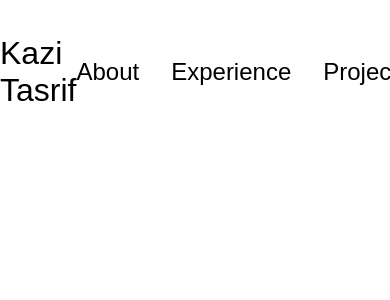
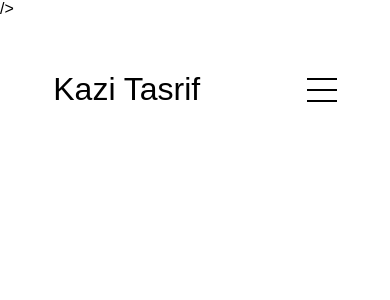
Before and after one commit to kaizen2112/My-Portfolio-101, a PHP site: page / in a window 390 px wide; the page is wider, and only the part inside the window is pictured. Shown: the top 300 px of that part. Run offline with PHP 8.4, Linux system fonts and the light colour scheme.

Commit message:
"Media Query Responsiveness, initial Navigation added"

```diff
--- a/index.html
+++ b/index.html
@@ -1,31 +1,35 @@
 <!DOCTYPE html>
 <html lang="en">
 <head>
-    <meta charset="UTF-8">
-    <meta name="viewport" content="width=device-width, initial-scale=1.0">
+    <meta charset="UTF-8" />
+    <meta name="viewport" content="width=device-width, initial-scale=1.0"/>
     <title>Document</title>
     <link rel="stylesheet" href="style.css" />
-    <link rel="stylesheet" href="mediaqueries.css" />
+    <link rel="stylesheet" href="mediaqueries.css"/>
+    <script src="script.js"></script>
+    />
 
 </head>
 <body>
+     <!-- Navigation bar for desktop -->
     <nav id="desktop-nav">
         <div class="logo">Kazi Tasrif</div>
         <div>
-            <ul class="nav-link">
+            <ul class="nav-links">
                 <li><a href="#about">About</a></li>
                 <li><a href="#experience">Experience</a></li>
                 <li><a href="#projects">Projects</a></li>
                 <li><a href="#contact">Contact</a></li>
-
             </ul>
         </div>
     </nav>
 
+      <!-- Navigation for mobile phones -->
     <nav id="hamburger-nav">
         <div class="logo">Kazi Tasrif</div>
+
         <div class="hamburger-menu">
-          <div class="hamburger-icon" onclick="toggleMenu()">
+          <div class="hamburger-icon" onclick="toggleMenu()" >
             <span></span>
             <span></span>
             <span></span>
@@ -37,7 +41,17 @@
             <li><a href="#contact" onclick="toggleMenu()">Contact</a></li>
           </div>
         </div>
-      </nav>
+    </nav>
+
+    <!-- <script>
+      function toggleMenu() {
+          const menu = document.querySelector(".menu-links");
+          const icon = document.querySelector(".hamburger-icon");
+
+          menu.classList.toggle("open");
+          icon.classList.toggle("open");
+      }
+  </script> -->
 
 </body>
 </html>
--- a/mediaqueries.css
+++ b/mediaqueries.css
@@ -0,0 +1,8 @@
+@media screen and (max-width: 1200px) {
+    #desktop-nav {
+        display: none;
+    }
+    #hamburger-nav {
+        display: flex;
+    }
+}
--- a/script.js
+++ b/script.js
@@ -0,0 +1,9 @@
+function toggleMenu() {
+    const menu = document.querySelector(".menu-links");
+    const icon = document.querySelector(".hamburger-icon");
+
+    menu.classList.toggle("open");
+    icon.classList.toggle("open");
+
+
+}
--- a/style.css
+++ b/style.css
@@ -27,7 +27,7 @@ a,
 
 /* Desktop Nav */
 nav,
-.nav-link {
+.nav-links {
     display: flex;
 }
 
@@ -35,12 +35,14 @@ nav {
     justify-content: space-around;
     align-items: center;
     height: 17vh;
+    /* display: flex; */
 }
 
-.nav-link {
+.nav-links {
     gap: 2rem;
     list-style: none;
     font-size: 1.5rem;
+    /* display: flex; */
 }
 
 a {
@@ -64,7 +66,82 @@ a:hover {
     cursor: default;
 }
 
-/* Hamburger menu for mobile phones */
-#hamburger-nav {
+/* Hamburger Nav menu for mobile phones */
+#hamburger-nav {                   /*hash # is id coder*/
     display: none;
 }
+
+.hamburger-menu {
+    position: relative;
+    display: inline-block;
+}
+
+.hamburger-icon {
+    display: flex;
+    flex-direction: column;
+    justify-content: space-between;
+    height: 24px;
+    width: 30px;
+    cursor: pointer;
+}
+
+.hamburger-icon span {
+    width: 100%;
+    height: 2px;
+    background-color: black;
+    transition: all 0.3 ease-in-out;
+}
+
+.menu-links {
+    position: absolute;
+    top: 100%;
+    right: 0;
+    background-color: white;
+    width: fit-content;
+    max-height: 0;
+    overflow: hidden;
+    transition: all 0.3 ease-in-out;
+}
+
+
+.menu-links a{
+    display: block;
+    padding: 10px;
+    text-align: center;
+    font-size: 1.5rem;
+    color: black;
+    text-decoration: none;
+    transition: all 0.3 ease-in-out;
+}
+
+.menu-links li {
+    list-style: none;
+}
+
+.menu-links.open {
+    max-height: 300px;
+}
+
+.hamburger-icon.open span:first-child {
+    transform: rotate(45deg) translate(10px, 5px);
+}
+
+.hamburger-icon.open span:nth-child(2) {
+    opacity: 0;
+}
+
+.hamburger-icon.open span:last-child {
+    transform: rotate(-45deg) translate(10px, -5px);
+}
+
+.hamburger-icon span:first-child {
+    transform: none;
+}
+
+.hamburger-icon span:first-child {
+    opacity: 1;
+}
+
+.hamburger-icon span:first-child {
+    transform: none;
+}
```
